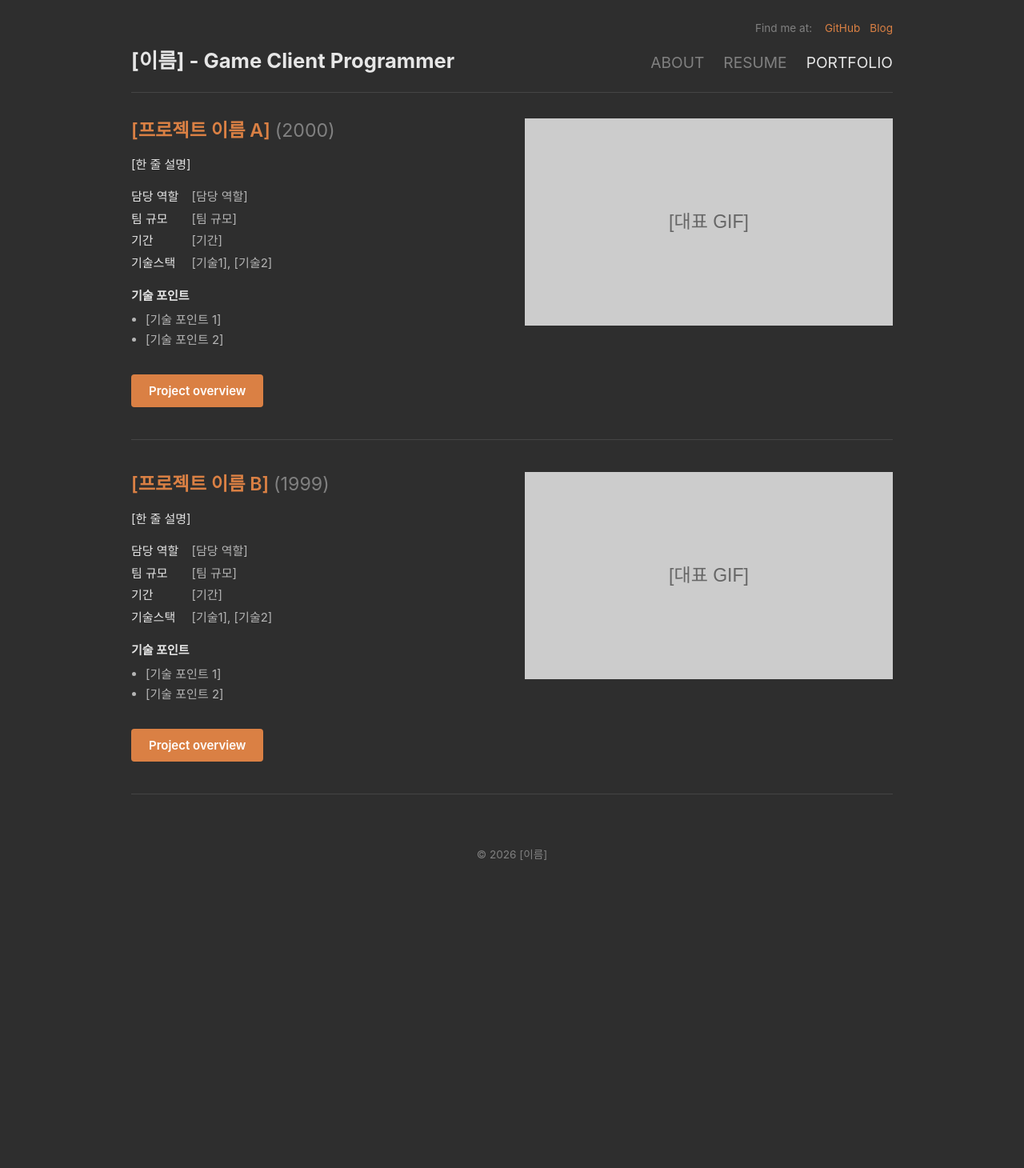
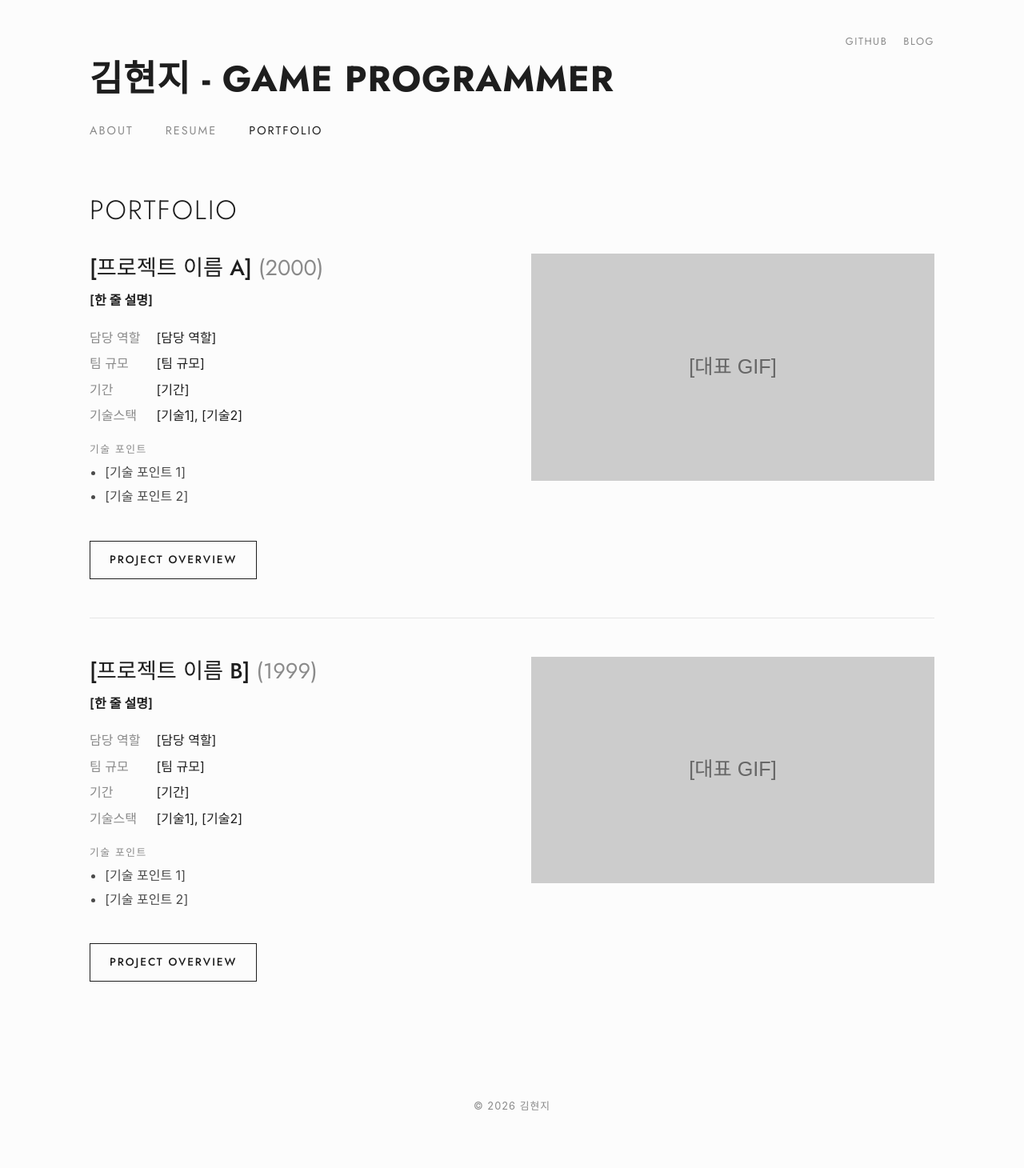
Before and after one commit to HelloNobb/HelloNobb.github.io, a Jekyll site: the page built from portfolio.html, in a window 1280 px wide. Shown: the whole page at 80% size. Built offline with Jekyll 4.4.1, drawn with Linux system fonts in a browser that asks for light colours; some web fonts are replaced; before the commit the page ends 1128 px from its top, so only the background shows below that.

Commit message:
Switch to a light, minimal design with Jost display type
White background, uppercase Jost headings and nav, photo-left About
section. Also includes name, role, slogan and profile photo content.

```diff
--- a/_config.yml
+++ b/_config.yml
@@ -1,8 +1,10 @@
 # 사이트 기본 정보 — [대괄호] 부분을 실제 내용으로 바꾸세요.
-title: "[이름]"
-role: "Game Client Programmer"
-slogan: "[슬로건]"
-avatar: /assets/profile.svg      # 프로필 사진 경로 (예: /assets/profile.jpg)
+title: "김현지"
+role: "Game Programmer"
+slogan:
+  "첫 게임 출시로 아이디어가 플레이가 되는 즐거움을 알았고, 1인 개발로 그 게임이 무너지지 않게 만드는 법을 배웠습니다.
+  이제는 측정과 구조로, 플레이어가 끊김 없이 즐기는 게임을 만드는 게임 개발자가 되고자 합니다."
+avatar: /assets/profile.jpg     # 프로필 사진 경로 (예: /assets/profile.jpg)
 email: "khj59105@gmail.com"
 
 # 우측 상단 링크
--- a/_layouts/default.html
+++ b/_layouts/default.html
@@ -5,6 +5,9 @@
   <meta name="viewport" content="width=device-width, initial-scale=1">
   <title>{% if page.title %}{{ page.title }} · {% endif %}{{ site.title }} - {{ site.role }}</title>
   <meta name="description" content="{{ page.summary | default: site.slogan }}">
+  <link rel="preconnect" href="https://fonts.googleapis.com">
+  <link rel="preconnect" href="https://fonts.gstatic.com" crossorigin>
+  <link rel="stylesheet" href="https://fonts.googleapis.com/css2?family=Jost:wght@300;400;500;700&display=swap">
   <link rel="stylesheet" href="https://cdn.jsdelivr.net/gh/orioncactus/pretendard@v1.3.9/dist/web/static/pretendard.min.css">
   <link rel="stylesheet" href="{{ '/assets/style.css' | relative_url }}">
 </head>
@@ -12,17 +15,14 @@
   <div class="wrap">
     <header class="site-header">
       <p class="find-me">
-        Find me at:
         {% for link in site.links %}<a href="{{ link.url }}" target="_blank" rel="noopener">{{ link.name }}</a>{% endfor %}
       </p>
-      <div class="header-row">
       <a class="site-name" href="{{ '/' | relative_url }}">{{ site.title }} - {{ site.role }}</a>
       <nav>
         <a href="{{ '/' | relative_url }}"{% if page.url == '/' %} class="active"{% endif %}>About</a>
         <a href="{{ '/resume/' | relative_url }}"{% if page.url == '/resume/' %} class="active"{% endif %}>Resume</a>
         <a href="{{ '/portfolio/' | relative_url }}"{% if page.url == '/portfolio/' or page.collection == 'projects' %} class="active"{% endif %}>Portfolio</a>
       </nav>
-      </div>
     </header>
 
     <main>
--- a/assets/style.css
+++ b/assets/style.css
@@ -1,11 +1,11 @@
 :root {
-  color-scheme: dark;
-  --bg: #2e2e2e;
-  --fg: #b5b5b5;
-  --strong: #e6e6e6;
-  --muted: #808080;
-  --line: #454545;
-  --accent: #da8044;
+  --bg: #fcfcfc;
+  --fg: #4a4a4a;
+  --strong: #1e1e1e;
+  --muted: #8a8a8a;
+  --line: #e6e6e6;
+  --accent: #1f9aa8;
+  --display: Jost, Pretendard, "Apple SD Gothic Neo", sans-serif;
 }
 
 * { box-sizing: border-box; }
@@ -14,20 +14,19 @@ body {
   margin: 0;
   background: var(--bg);
   color: var(--fg);
-  font: 15px/1.7 Pretendard, -apple-system, BlinkMacSystemFont, system-ui, "Apple SD Gothic Neo", "Malgun Gothic", sans-serif;
+  font: 16px/1.9 Pretendard, -apple-system, BlinkMacSystemFont, system-ui, "Apple SD Gothic Neo", "Malgun Gothic", sans-serif;
   word-break: keep-all;
   overflow-wrap: anywhere;
+  -webkit-font-smoothing: antialiased;
 }
 
-.wrap { max-width: 1000px; margin: 0 auto; padding: 0 24px 48px; }
+.wrap { max-width: 1120px; margin: 0 auto; padding: 0 32px 64px; }
 
-a { color: var(--accent); text-decoration: none; }
-a:hover { text-decoration: underline; }
+a { color: var(--accent); font-weight: 600; text-decoration: none; border-bottom: 1px solid transparent; }
+a:hover { border-bottom-color: currentColor; }
 
-h1, h2 { color: var(--accent); font-weight: 600; line-height: 1.3; }
-h2 { font-size: 1.45rem; margin: 0 0 12px; }
-h3, h4, strong, dt { color: var(--strong); }
-h4 { margin: 16px 0 4px; }
+h1, h2, h3, h4 { font-family: var(--display); color: var(--strong); line-height: 1.3; }
+h4 { margin: 20px 0 4px; font-size: .8rem; font-weight: 500; letter-spacing: .12em; text-transform: uppercase; color: var(--muted); }
 
 /* 미디어가 화면 폭을 넘지 않게 (모바일 가로 스크롤 방지) */
 img, video { display: block; max-width: 100%; height: auto; }
@@ -35,54 +34,96 @@ iframe { width: 100%; aspect-ratio: 16 / 9; border: 0; }
 pre, table { display: block; overflow-x: auto; }
 
 /* Header */
-.site-header { padding: 24px 0 20px; margin-bottom: 32px; border-bottom: 1px solid var(--line); }
-.find-me { margin: 0 0 12px; text-align: right; font-size: .85rem; color: var(--muted); }
-.find-me a { margin-left: 12px; }
-.header-row { display: flex; flex-wrap: wrap; justify-content: space-between; align-items: baseline; gap: 12px 32px; }
-.site-name { font-size: 1.6rem; line-height: 1.3; font-weight: 700; color: var(--strong); }
-.site-name:hover { text-decoration: none; }
-nav { display: flex; flex-wrap: wrap; gap: 4px 24px; }
-nav a { font-size: 1.2rem; text-transform: uppercase; color: var(--muted); }
-nav a:hover, nav a.active { color: var(--strong); text-decoration: none; }
+.site-header { padding: 40px 0 0; margin-bottom: 64px; }
+.find-me { margin: 0 0 8px; text-align: right; font-family: var(--display); font-size: .8rem; letter-spacing: .12em; text-transform: uppercase; }
+.find-me a { margin-left: 20px; color: var(--muted); font-weight: 400; }
+.find-me a:hover { color: var(--strong); }
+.site-name {
+  display: block;
+  font-family: var(--display);
+  font-size: clamp(1.6rem, 4.5vw, 2.8rem);
+  font-weight: 700;
+  line-height: 1.2;
+  letter-spacing: .02em;
+  text-transform: uppercase;
+  color: var(--strong);
+  border: 0;
+}
+nav { display: flex; flex-wrap: wrap; gap: 8px 40px; margin-top: 24px; }
+nav a {
+  font-family: var(--display);
+  font-size: .9rem;
+  font-weight: 400;
+  letter-spacing: .14em;
+  text-transform: uppercase;
+  color: var(--muted);
+  border: 0;
+}
+nav a:hover, nav a.active { color: var(--strong); }
+
+/* Section titles: thin uppercase, like "ABOUT" */
+.section-title, main > h1 {
+  margin: 0 0 32px;
+  font-size: 2.1rem;
+  font-weight: 300;
+  letter-spacing: .06em;
+  text-transform: uppercase;
+}
+.section-title:not(:first-child) { margin-top: 96px; }
+.sub-title { margin: 40px 0 8px; font-size: 1rem; font-weight: 500; letter-spacing: .12em; text-transform: uppercase; }
+main > h2 { margin-top: 48px; font-weight: 500; }
 
 /* About */
-.about { display: grid; grid-template-columns: 160px 1fr 260px; gap: 32px; padding-bottom: 40px; border-bottom: 1px solid var(--line); }
-.avatar { border-radius: 4px; }
-.contact ul { padding-left: 1.2em; margin: 0; }
+.about { display: grid; grid-template-columns: 300px 1fr; gap: 48px; align-items: start; }
+.avatar { width: 100%; aspect-ratio: 413 / 531; object-fit: cover; }
+.intro p { margin: 0 0 20px; }
+.lead { color: var(--strong); font-weight: 700; line-height: 1.8; }
+.contact { list-style: none; padding: 0; margin: 0; }
 
-.overview { padding-top: 40px; }
-.overview-item { display: grid; grid-template-columns: 200px 1fr; gap: 24px; padding: 20px 0; color: var(--fg); border-bottom: 1px solid var(--line); }
-.overview-item:hover { text-decoration: none; }
+/* Overview list (About) */
+.overview-item { display: grid; grid-template-columns: 240px 1fr; gap: 32px; align-items: center; padding: 24px 0; color: var(--fg); font-weight: 400; border: 0; border-top: 1px solid var(--line); }
+.overview-item:last-child { border-bottom: 1px solid var(--line); }
+.overview-item h3 { margin: 0 0 4px; font-size: 1.3rem; font-weight: 500; }
 .overview-item:hover h3 { color: var(--accent); }
-.overview-item h3 { margin: 0 0 4px; }
 .overview-item p { margin: 0; }
 
 /* Project block (Portfolio, detail page) */
-.project { display: grid; grid-template-columns: 1fr 1fr; gap: 32px; padding: 40px 0; border-bottom: 1px solid var(--line); }
-.project:first-child { padding-top: 0; }
+.project { display: grid; grid-template-columns: 1fr 1fr; gap: 48px; padding: 48px 0; border-top: 1px solid var(--line); }
+.section-title + .project { border-top: 0; padding-top: 0; }
+.project h2 { margin: 0 0 8px; font-size: 1.7rem; font-weight: 500; }
 .year, .muted { color: var(--muted); font-weight: 400; }
-.summary { color: var(--strong); }
-.meta { display: grid; grid-template-columns: max-content 1fr; gap: 2px 16px; margin: 12px 0; }
-.meta dd { margin: 0; }
+.summary { color: var(--strong); font-weight: 600; margin: 0 0 16px; }
+.meta { display: grid; grid-template-columns: max-content 1fr; gap: 2px 20px; margin: 0; }
+.meta dt { color: var(--muted); }
+.meta dd { margin: 0; color: var(--strong); }
 .project ul { padding-left: 1.2em; margin: 0; }
-.links { display: flex; flex-wrap: wrap; gap: 16px; }
+.links { display: flex; flex-wrap: wrap; gap: 20px; }
 
 .button {
   display: inline-block;
-  padding: 8px 22px;
-  border-radius: 4px;
-  background: var(--accent);
-  color: #fff;
-  font-weight: 600;
+  margin-top: 8px;
+  padding: 10px 24px;
+  border: 1px solid var(--strong);
+  color: var(--strong);
+  font-family: var(--display);
+  font-size: .85rem;
+  font-weight: 500;
+  letter-spacing: .14em;
+  text-transform: uppercase;
 }
-.button:hover { text-decoration: none; filter: brightness(1.1); }
+.button:hover { background: var(--strong); color: var(--bg); }
 
-.content { padding-top: 24px; }
+.content { padding-top: 24px; border-top: 1px solid var(--line); }
 
-footer { margin-top: 64px; color: var(--muted); font-size: .85rem; text-align: center; }
+footer { margin-top: 96px; color: var(--muted); font-size: .8rem; letter-spacing: .08em; text-align: center; }
 
 @media (max-width: 760px) {
-  .about, .project, .overview-item { grid-template-columns: 1fr; gap: 16px; }
-  .avatar { width: 120px; height: 120px; }
+  .wrap { padding: 0 16px 48px; }
+  .site-header { margin-bottom: 40px; }
+  nav { gap: 8px 24px; }
   .find-me { text-align: left; }
+  .find-me a { margin: 0 20px 0 0; }
+  .about, .project, .overview-item { grid-template-columns: 1fr; gap: 20px; }
+  .avatar { max-width: 220px; }
+  .section-title:not(:first-child) { margin-top: 64px; }
 }
--- a/portfolio.html
+++ b/portfolio.html
@@ -3,6 +3,8 @@ layout: default
 title: Portfolio
 permalink: /portfolio/
 ---
+<h1 class="section-title">Portfolio</h1>
+
 {% assign projects = site.projects | sort: "date" | reverse %}
 {% for p in projects %}
   {% include project-block.html p=p button=true %}
```
Also changed, not shown: index.html (+10 -8 lines), resume.md (+1 -1 lines). Lines whose indentation alone changed are shown as unchanged.
